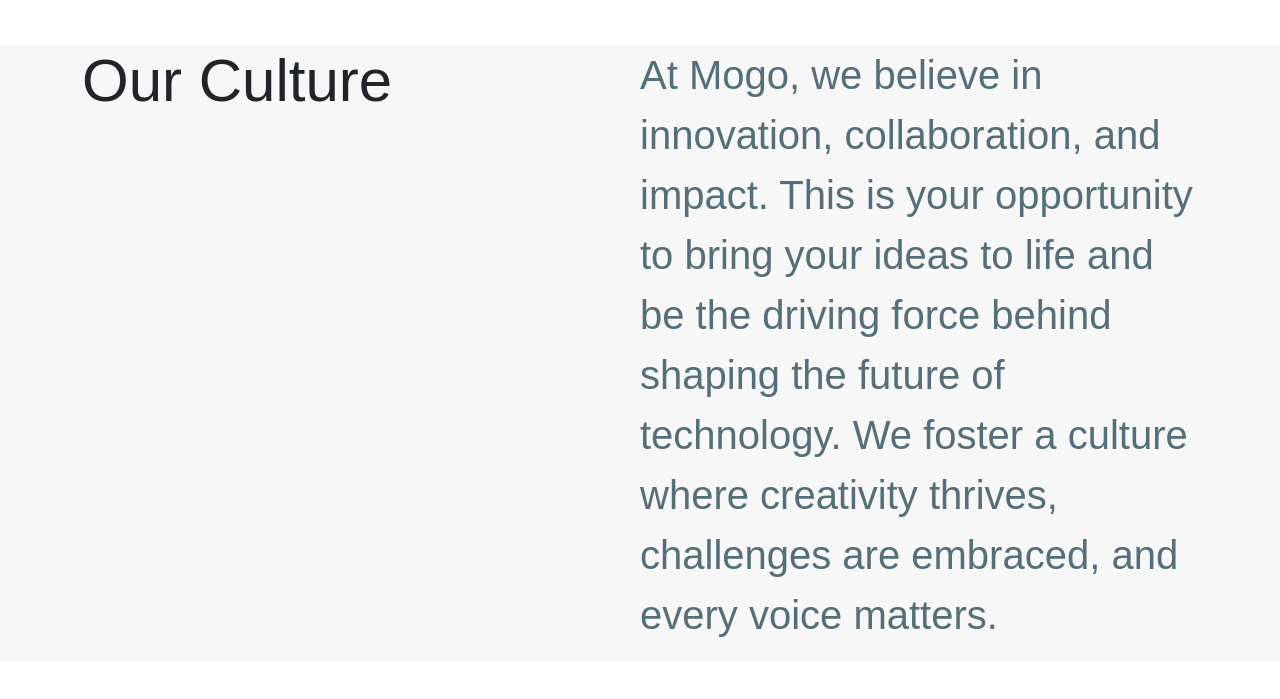
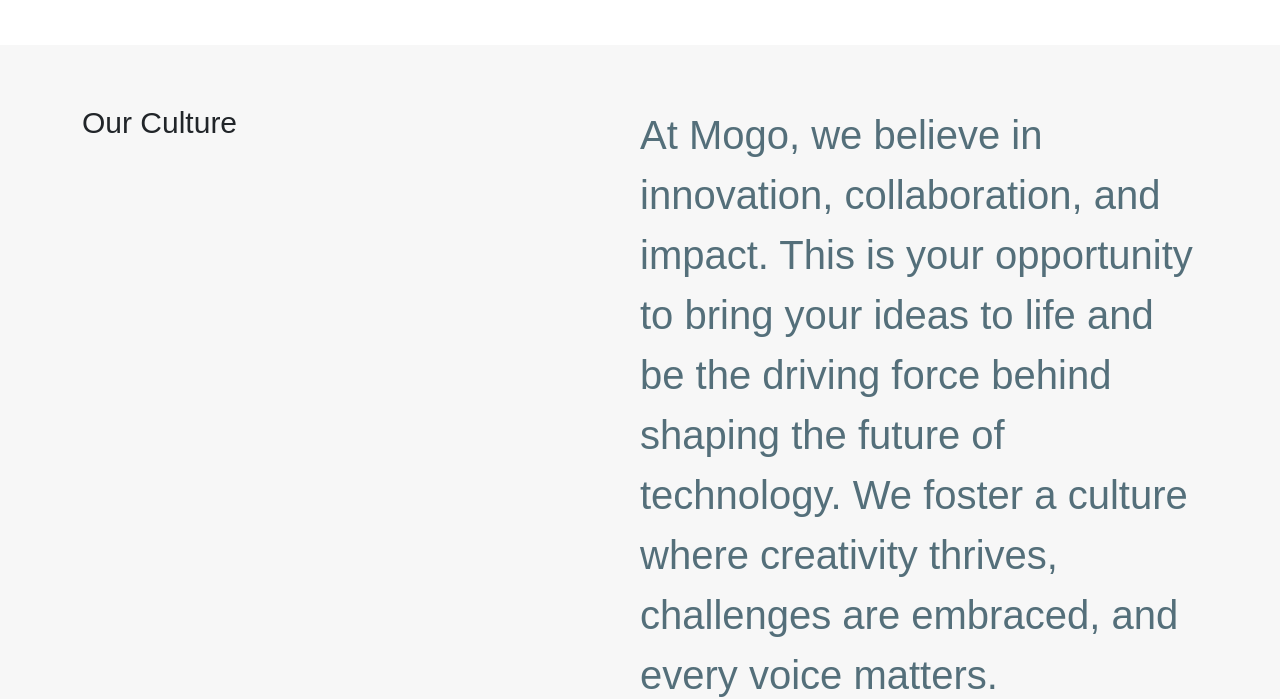
Before and after one commit to duhsmostafa/mogo, a plain HTML site: page index.html in a window 1280 px wide. Shown: the part 108-807 px from the top of the page. Drawn offline with nearby package versions, Linux system fonts and the light colour scheme; no server answers; a web font is replaced by a local one.

Commit message:
adjust layout

```diff
--- a/careers.css
+++ b/careers.css
@@ -94,7 +94,7 @@ font-family: "Chivo", Sans-serif;
     text-align: start;
 }
 .our-culture h2{
-    font-size: 40px;
+    font-size: 30px;
     font-weight: 400;
 }
 .containeer{
@@ -205,9 +205,10 @@ font-size: 20px;
         .our-culture{
             flex-direction: row;
             justify-content: space-around;
+            padding-top: 60px;
         }
         .our-culture h2{
-            font-size: 60px;
+            font-size: 30px;
         }
         .Whyjoinourteam p , .our-culture p{
             font-size: 40px;
```
Also changed, not shown: form.html (+2 -2 lines), innerPage.html (+1 -1 lines).
